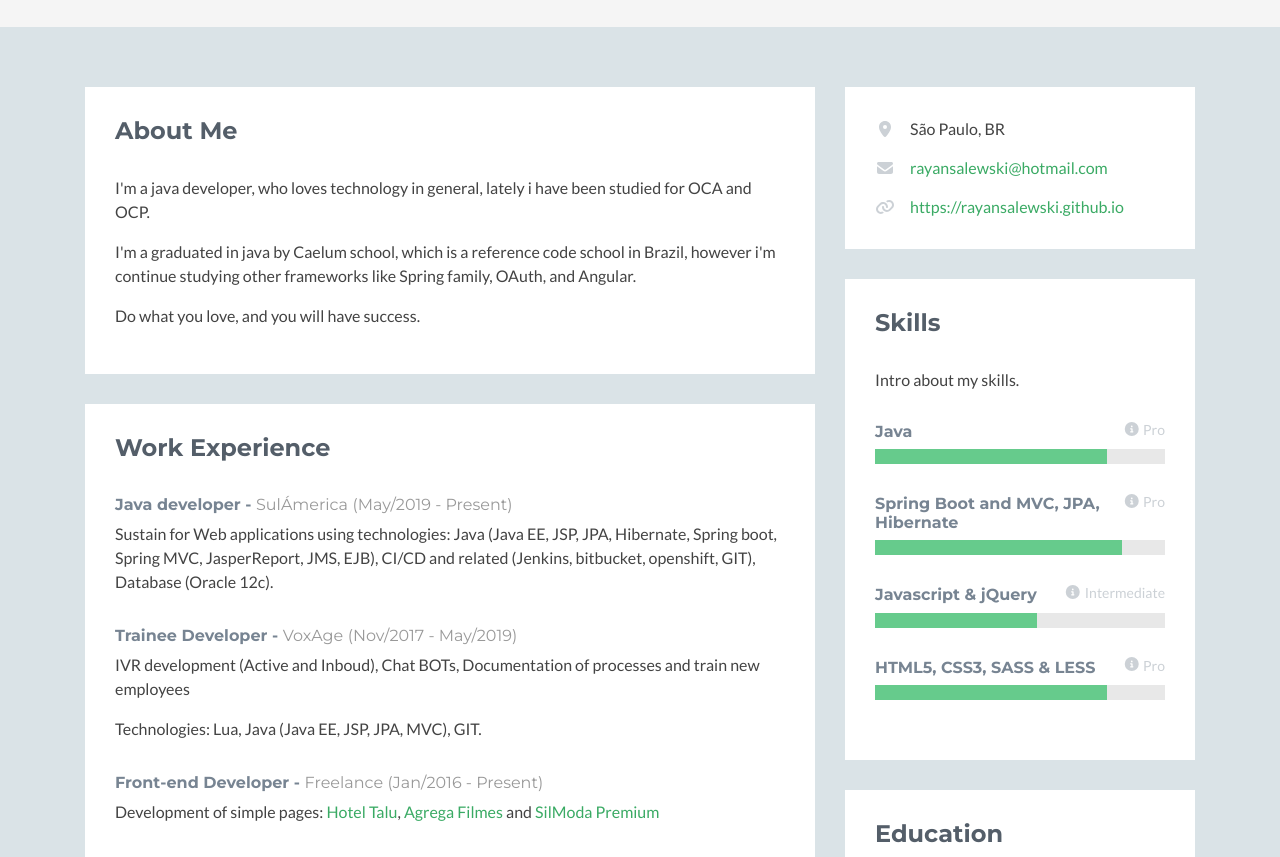
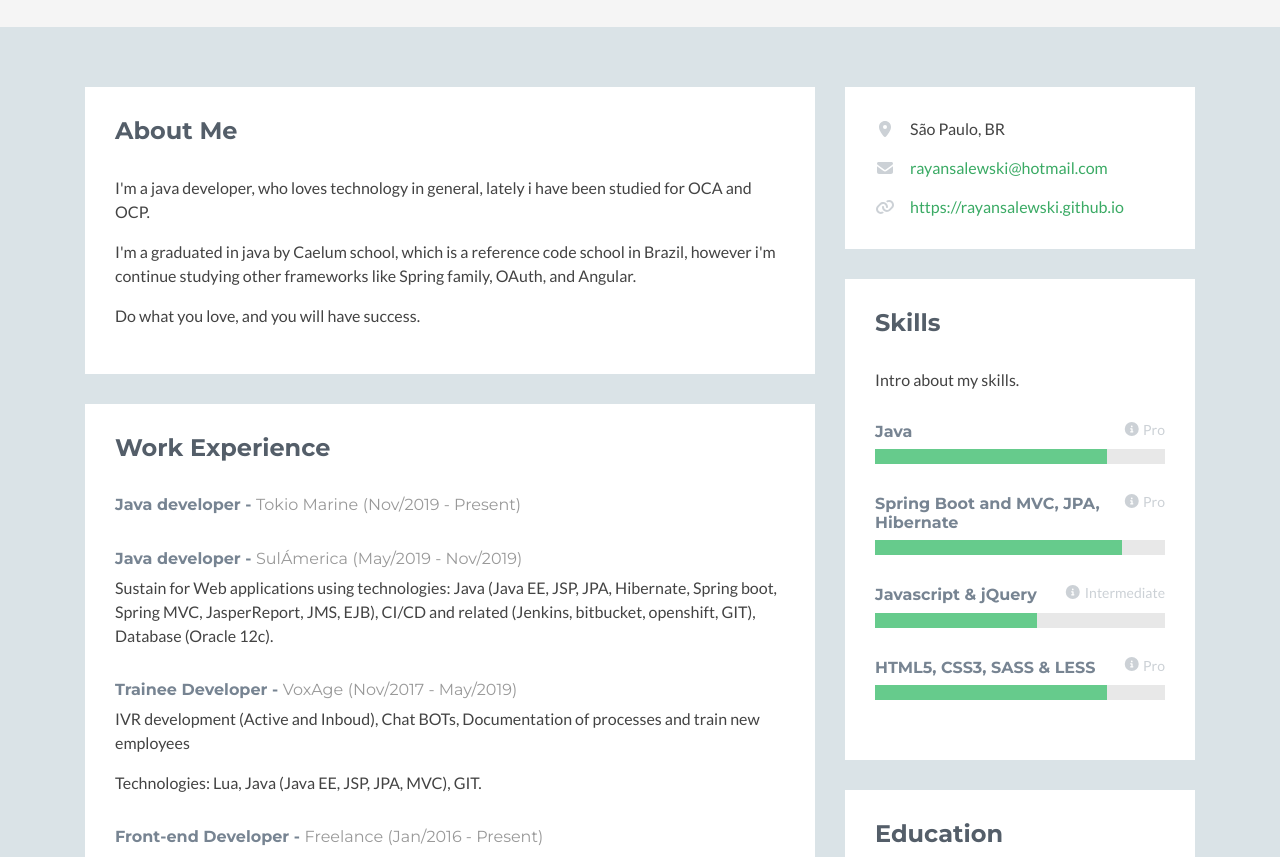
Before and after one commit to rayansalewski/rayansalewski.github.io, a plain HTML site: page index.html in a window 1280 px wide. Shown: the part 243-1100 px from the top of the page. Drawn offline with nearby package versions, Linux system fonts and the light colour scheme; no server answers; some icons are missing.

Commit message:
Updated new experiences

```diff
--- a/index.html
+++ b/index.html
@@ -70,7 +70,11 @@
                         <h2 class="heading">Work Experience</h2>
                         <div class="content">
                             <div class="item">
-                                <h3 class="title">Java developer - <span class="place"><a href="https://www.sulamerica.com.br" target="_blank">SulÁmerica</a></span> <span class="year">(May/2019 - Present)</span></h3>
+                                <h3 class="title">Java developer - <span class="place"><a href="https://www.tokiomarine.com.br" target="_blank">Tokio Marine</a></span> <span class="year">(Nov/2019 - Present)</span></h3>
+                                <p></p>
+                            </div><!--//item-->
+                            <div class="item">
+                                <h3 class="title">Java developer - <span class="place"><a href="https://www.sulamerica.com.br" target="_blank">SulÁmerica</a></span> <span class="year">(May/2019 - Nov/2019)</span></h3>
                                 <p>Sustain for Web applications using technologies: Java (Java EE, JSP, JPA, Hibernate, Spring boot, Spring MVC, JasperReport, JMS, EJB), CI/CD and related (Jenkins, bitbucket, openshift, GIT), Database (Oracle 12c).</p>
                             </div><!--//item-->
                             <div class="item">
```
